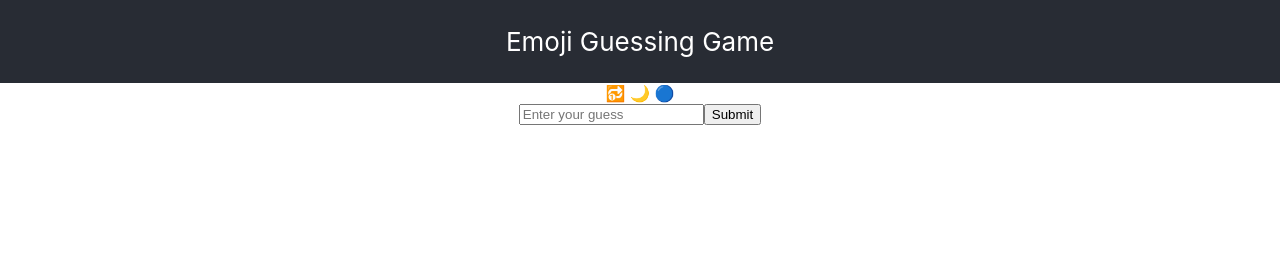
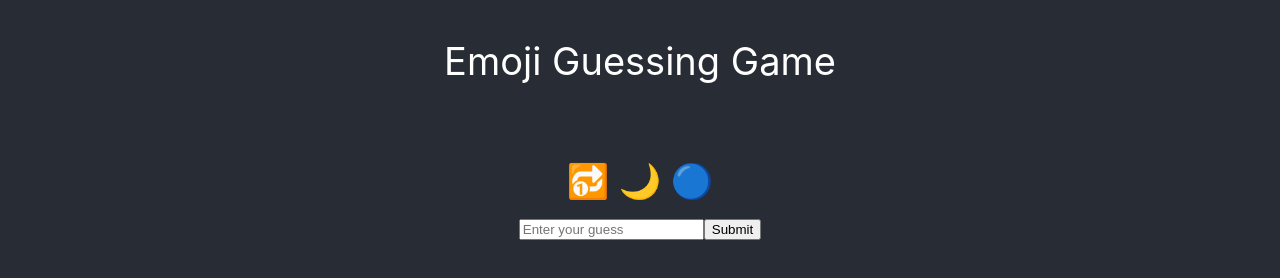
Before and after one commit to CBreinholt/emoji-guessing-game, a React app: page / in a window 1280 px wide. Built offline with nearby package versions, Linux system fonts and the light colour scheme.

Commit message:
Adjust app styles

```diff
--- a/src/styles/App.css
+++ b/src/styles/App.css
@@ -1,14 +1,19 @@
 .App {
   text-align: center;
-}
-
-.App-header {
   background-color: #282c34;
-  min-height: 10vh;
   display: flex;
   flex-direction: column;
   align-items: center;
   justify-content: center;
-  font-size: calc(10px + 2vmin);
   color: white;
 }
+
+.App-header {
+  height: 20vh;
+  font-size: calc(22px + 2vmin);
+}
+
+.Game {
+  height: 90vh;
+  font-size: calc(18px + 2vmin);
+}
```
